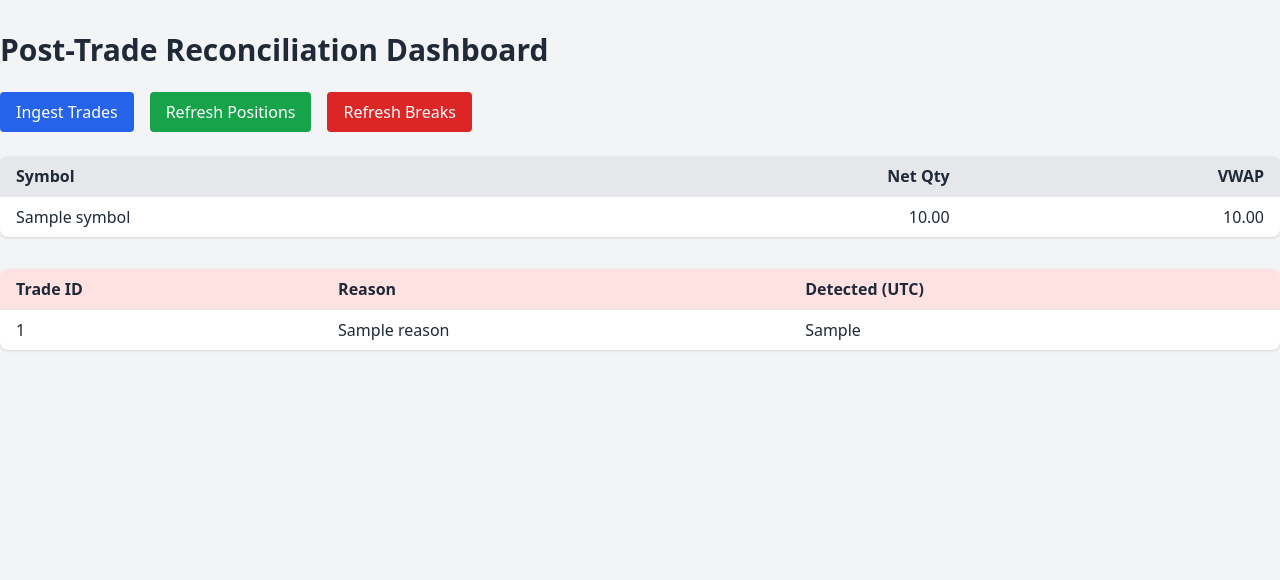
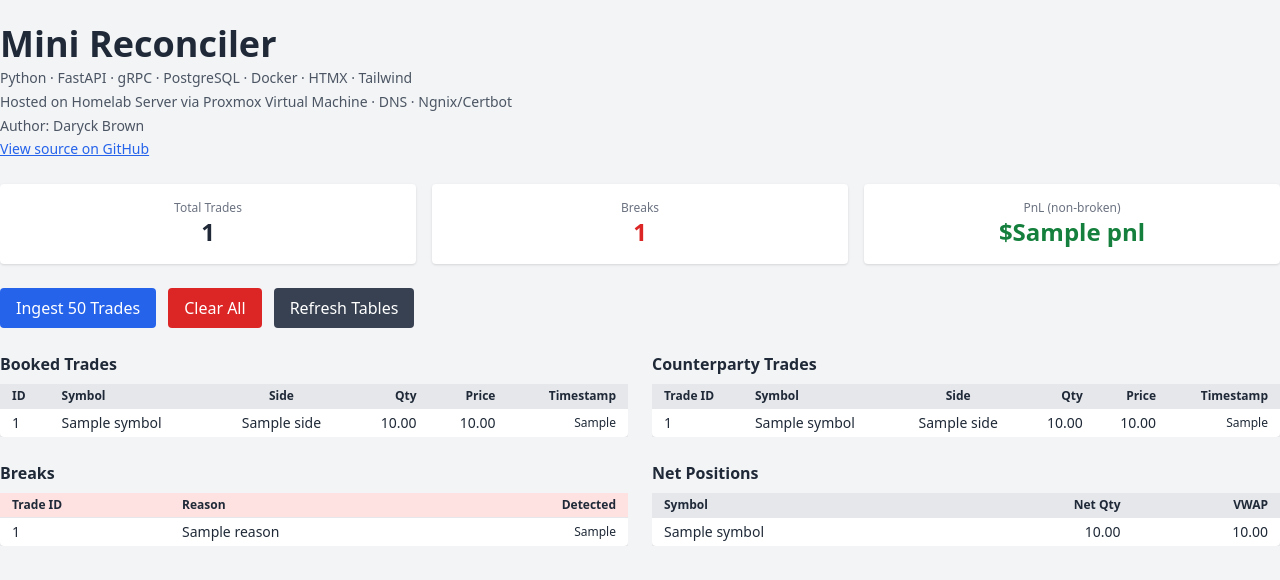
Before and after one commit to NymbusNode/mini-reconciler, a FastAPI app: template dashboard/templates/index.html in a window 1280 px wide. Shown: the top 580 px of the page. Run offline with FastAPI, Linux system fonts and the light colour scheme; the template is opened without the code that fills it: most values are stand-ins (such as "Sample title", 1, 10 or a date in 2020); some libraries are stand-ins or nearby versions.

Commit message:
[feat|bug fix]: add CounterpartyTrade model and integrate into gRPC service; enhance dashboard with counterparty trades display

```diff
--- a/dashboard/main.py
+++ b/dashboard/main.py
@@ -2,32 +2,72 @@ from fastapi import FastAPI, Request
 from fastapi.responses import HTMLResponse, RedirectResponse
 from fastapi.staticfiles import StaticFiles
 from fastapi.templating import Jinja2Templates
-import asyncio
-from app.service import client as grpc_client  # reusing gRPC client
+from sqlalchemy import select
+
+from app.db import async_session
+from app import models
+from app.service import client as grpc_client  # reuse the gRPC helper – avoids proto import issues
 
 app = FastAPI()
 app.mount("/static", StaticFiles(directory="dashboard/static"), name="static")
 templates = Jinja2Templates(directory="dashboard/templates")
 
+# ------------------ helper ------------------
+async def _stats():
+    async with async_session() as s:
+        trades = (await s.execute(select(models.Trade))).scalars().all()
+        breaks = (await s.execute(select(models.Break))).scalars().all()
+        pnl = sum(float(t.qty) * float(t.price) for t in trades if t.trade_id not in {b.trade_id for b in breaks})
+        return len(trades), len(breaks), round(pnl, 2)
+
+# ------------------ main dashboard ------------------
 @app.get("/", response_class=HTMLResponse)
 async def dashboard(request: Request):
-    positions = await grpc_client.get_positions()
-    breaks = await grpc_client.get_breaks()
-    return templates.TemplateResponse("index.html", {"request": request, "positions": positions, "breaks": breaks})
+    async with async_session() as s:
+        ctx = {
+            "request": request,
+            "trades": (await s.execute(select(models.Trade).order_by(models.Trade.trade_ts.desc()))).scalars().all(),
+            "counterparty": (await s.execute(select(models.CounterpartyTrade).order_by(models.CounterpartyTrade.trade_ts.desc()))).scalars().all(),
+            "breaks": (await s.execute(select(models.Break))).scalars().all(),
+            "positions": (await s.execute(select(models.Position))).scalars().all(),
+        }
+    ctx["total_trades"], ctx["total_breaks"], ctx["pnl"] = await _stats()
+    return templates.TemplateResponse("index.html", ctx)
 
+# ------------------ ingest 50 trades ------------------
 @app.post("/ingest")
 async def ingest():
     from app.utils.generator import random_trade
+
     trades = [random_trade() for _ in range(50)]
+    # call the same async helper used by the CLI – proto already compiled in that package
     await grpc_client.ingest_trades(trades)
-    return RedirectResponse(url="/", status_code=303)
+    return RedirectResponse("/", status_code=303)
 
-@app.get("/positions", response_class=HTMLResponse)
-async def refresh_positions(request: Request):
-    positions = await grpc_client.get_positions()
-    return templates.TemplateResponse("_positions.html", {"request": request, "positions": positions})
+# ------------------ clear all tables ------------------
+@app.post("/clear")
+async def clear():
+    async with async_session() as s:
+        for tbl in [models.Break, models.Position, models.CounterpartyTrade, models.Trade]:
+            await s.execute(tbl.__table__.delete())
+        await s.commit()
+    return RedirectResponse("/", status_code=303)
 
-@app.get("/breaks", response_class=HTMLResponse)
-async def refresh_breaks(request: Request):
-    breaks = await grpc_client.get_breaks()
-    return templates.TemplateResponse("_breaks.html", {"request": request, "breaks": breaks})
+# ------------------ HTMX partials ------------------
+@app.get("/partial/{name}", response_class=HTMLResponse)
+async def partial(request: Request, name: str):
+    async with async_session() as s:
+        ctx = {"request": request}
+        if name == "trades":
+            ctx["trades"] = (await s.execute(select(models.Trade).order_by(models.Trade.trade_ts.desc()))).scalars().all()
+            return templates.TemplateResponse("_trades.html", ctx)
+        if name == "counterparty":
+            ctx["counterparty"] = (await s.execute(select(models.CounterpartyTrade).order_by(models.CounterpartyTrade.trade_ts.desc()))).scalars().all()
+            return templates.TemplateResponse("_counterparty.html", ctx)
+        if name == "breaks":
+            ctx["breaks"] = (await s.execute(select(models.Break))).scalars().all()
+            return templates.TemplateResponse("_breaks.html", ctx)
+        if name == "positions":
+            ctx["positions"] = (await s.execute(select(models.Position))).scalars().all()
+            return templates.TemplateResponse("_positions.html", ctx)
+    return HTMLResponse("Not found", status_code=404)
--- a/dashboard/templates/_breaks.html
+++ b/dashboard/templates/_breaks.html
@@ -1,22 +1,20 @@
-<table class="w-full bg-white shadow rounded-lg overflow-hidden">
-  <thead class="bg-red-100">
+<table class="w-full text-sm bg-white shadow rounded">
+  <thead class="bg-red-100 text-xs">
     <tr>
-      <th class="text-left px-4 py-2">Trade ID</th>
-      <th class="text-left px-4 py-2">Reason</th>
-      <th class="text-left px-4 py-2">Detected (UTC)</th>
+      <th class="px-3 py-1 text-left">Trade ID</th>
+      <th class="px-3 py-1 text-left">Reason</th>
+      <th class="px-3 py-1 text-right">Detected</th>
     </tr>
   </thead>
   <tbody>
     {% for b in breaks %}
     <tr class="border-t">
-      <td class="px-4 py-2">{{ b.trade_id }}</td>
-      <td class="px-4 py-2">{{ b.reason }}</td>
-      <td class="px-4 py-2">{{ b.detected_ts }}</td>
+      <td class="px-3 py-1">{{ b.trade_id }}</td>
+      <td class="px-3 py-1">{{ b.reason }}</td>
+      <td class="px-3 py-1 text-right text-xs">{{ b.detected_ts }}</td>
     </tr>
     {% else %}
-    <tr>
-      <td colspan="3" class="text-center py-4 text-gray-500">No breaks detected.</td>
-    </tr>
+    <tr><td colspan="3" class="text-center py-4 text-gray-400">No breaks</td></tr>
     {% endfor %}
   </tbody>
 </table>
--- /dev/null
+++ b/dashboard/templates/_counterparty.html
@@ -0,0 +1,26 @@
+<table class="w-full text-sm bg-white shadow rounded">
+  <thead class="bg-gray-200 text-xs">
+    <tr>
+      <th class="px-3 py-1 text-left">Trade ID</th>
+      <th class="px-3 py-1 text-left">Symbol</th>
+      <th class="px-3 py-1 text-center">Side</th>
+      <th class="px-3 py-1 text-right">Qty</th>
+      <th class="px-3 py-1 text-right">Price</th>
+      <th class="px-3 py-1 text-right">Timestamp</th>
+    </tr>
+  </thead>
+  <tbody>
+    {% for c in counterparty %}
+    <tr class="border-t">
+      <td class="px-3 py-1">{{ c.trade_id }}</td>
+      <td class="px-3 py-1">{{ c.symbol }}</td>
+      <td class="px-3 py-1 text-center">{{ c.side }}</td>
+      <td class="px-3 py-1 text-right">{{ '%.2f' % c.qty }}</td>
+      <td class="px-3 py-1 text-right">{{ '%.2f' % c.price }}</td>
+      <td class="px-3 py-1 text-right text-xs">{{ c.trade_ts }}</td>
+    </tr>
+    {% else %}
+    <tr><td colspan="6" class="text-center py-4 text-gray-400">No counter‑party trades</td></tr>
+    {% endfor %}
+  </tbody>
+</table>
--- a/dashboard/templates/_positions.html
+++ b/dashboard/templates/_positions.html
@@ -1,22 +1,20 @@
-<table class="w-full bg-white shadow rounded-lg overflow-hidden">
-  <thead class="bg-gray-200">
+<table class="w-full text-sm bg-white shadow rounded">
+  <thead class="bg-gray-200 text-xs">
     <tr>
-      <th class="text-left px-4 py-2">Symbol</th>
-      <th class="text-right px-4 py-2">Net Qty</th>
-      <th class="text-right px-4 py-2">VWAP</th>
+      <th class="px-3 py-1 text-left">Symbol</th>
+      <th class="px-3 py-1 text-right">Net Qty</th>
+      <th class="px-3 py-1 text-right">VWAP</th>
     </tr>
   </thead>
   <tbody>
     {% for p in positions %}
     <tr class="border-t">
-      <td class="px-4 py-2">{{ p.symbol }}</td>
-      <td class="px-4 py-2 text-right">{{ '%.2f' % p.net_qty }}</td>
-      <td class="px-4 py-2 text-right">{{ '%.2f' % p.vwap }}</td>
+      <td class="px-3 py-1">{{ p.symbol }}</td>
+      <td class="px-3 py-1 text-right">{{ '%.2f' % p.net_qty }}</td>
+      <td class="px-3 py-1 text-right">{{ '%.2f' % p.vwap }}</td>
     </tr>
     {% else %}
-    <tr>
-      <td colspan="3" class="text-center py-4 text-gray-500">No positions available.</td>
-    </tr>
+    <tr><td colspan="3" class="text-center py-4 text-gray-400">No positions</td></tr>
     {% endfor %}
   </tbody>
 </table>
--- /dev/null
+++ b/dashboard/templates/_trades.html
@@ -0,0 +1,26 @@
+<table class="w-full text-sm bg-white shadow rounded">
+  <thead class="bg-gray-200 text-xs">
+    <tr>
+      <th class="px-3 py-1 text-left">ID</th>
+      <th class="px-3 py-1 text-left">Symbol</th>
+      <th class="px-3 py-1 text-center">Side</th>
+      <th class="px-3 py-1 text-right">Qty</th>
+      <th class="px-3 py-1 text-right">Price</th>
+      <th class="px-3 py-1 text-right">Timestamp</th>
+    </tr>
+  </thead>
+  <tbody>
+    {% for t in trades %}
+    <tr class="border-t">
+      <td class="px-3 py-1">{{ t.trade_id }}</td>
+      <td class="px-3 py-1">{{ t.symbol }}</td>
+      <td class="px-3 py-1 text-center">{{ t.side }}</td>
+      <td class="px-3 py-1 text-right">{{ '%.2f' % t.qty }}</td>
+      <td class="px-3 py-1 text-right">{{ '%.2f' % t.price }}</td>
+      <td class="px-3 py-1 text-right text-xs">{{ t.trade_ts }}</td>
+    </tr>
+    {% else %}
+    <tr><td colspan="6" class="text-center py-4 text-gray-400">No trades</td></tr>
+    {% endfor %}
+  </tbody>
+</table>
--- a/dashboard/templates/index.html
+++ b/dashboard/templates/index.html
@@ -3,28 +3,72 @@
 <head>
   <meta charset="UTF-8" />
   <meta name="viewport" content="width=device-width, initial-scale=1.0" />
-  <title>Reconciler Dashboard</title>
+  <title>Mini Reconciler Dashboard</title>
   <script src="https://unpkg.com/htmx.org@1.9.2"></script>
   <script src="https://cdn.tailwindcss.com"></script>
 </head>
 <body class="bg-gray-100 text-gray-800">
-  <div class="container mx-auto py-8">
-    <h1 class="text-3xl font-bold mb-6">Post-Trade Reconciliation Dashboard</h1>
-
-    <div class="flex gap-4 mb-6">
-      <form hx-post="/ingest" hx-target="body" hx-swap="outerHTML">
-        <button class="px-4 py-2 bg-blue-600 text-white rounded">Ingest Trades</button>
-      </form>
-      <button hx-get="/positions" hx-target="#positions-table" class="px-4 py-2 bg-green-600 text-white rounded">Refresh Positions</button>
-      <button hx-get="/breaks" hx-target="#breaks-table" class="px-4 py-2 bg-red-600 text-white rounded">Refresh Breaks</button>
+  <div class="container mx-auto py-6 space-y-6">
+    <!-- Header -->
+    <div class="mb-4">
+      <h1 class="text-4xl font-bold">Mini Reconciler</h1>
+      <p class="text-sm text-gray-600 mt-1">Python  · FastAPI · gRPC · PostgreSQL · Docker · HTMX · Tailwind</p>
+      <p class="text-sm text-gray-600 mt-1">Hosted on Homelab Server via Proxmox Virtual Machine  · DNS · Ngnix/Certbot</p>
+      <p class="text-sm text-gray-600 mt-1">Author: Daryck Brown</p>
+      <a href="https://github.com/NymbusNode/mini-reconciler" class="text-blue-600 underline text-sm">View source on GitHub</a>
     </div>
 
-    <div id="positions-table">
-      {% include "_positions.html" %}
+    <!-- Summary Bar -->
+    <div class="grid grid-cols-3 gap-4 text-center">
+      <div class="bg-white shadow rounded p-4">
+        <p class="text-gray-500 text-xs">Total Trades</p>
+        <p class="text-2xl font-bold">{{ total_trades }}</p>
+      </div>
+      <div class="bg-white shadow rounded p-4">
+        <p class="text-gray-500 text-xs">Breaks</p>
+        <p class="text-2xl font-bold text-red-600">{{ total_breaks }}</p>
+      </div>
+      <div class="bg-white shadow rounded p-4">
+        <p class="text-gray-500 text-xs">PnL (non‑broken)</p>
+        <p class="text-2xl font-bold text-green-700">${{ pnl }}</p>
+      </div>
     </div>
 
-    <div id="breaks-table" class="mt-8">
-      {% include "_breaks.html" %}
+    <!-- Control Buttons -->
+    <div class="flex gap-3">
+      <form hx-post="/ingest" hx-target="body" hx-swap="outerHTML">
+        <button class="px-4 py-2 bg-blue-600 text-white rounded">Ingest 50 Trades</button>
+      </form>
+      <button hx-post="/clear" hx-target="body" hx-swap="outerHTML" class="px-4 py-2 bg-red-600 text-white rounded">Clear All</button>
+      <button hx-get="/partial/trades" hx-target="#trades-wrapper" class="px-4 py-2 bg-gray-700 text-white rounded">Refresh Tables</button>
+    </div>
+
+    <!-- Tables -->
+    <div class="grid grid-cols-2 gap-6">
+      <div>
+        <h2 class="font-semibold mb-2">Booked Trades</h2>
+        <div id="trades-wrapper" class="max-h-[400px] overflow-y-auto">
+          {% include "_trades.html" %}
+        </div>
+      </div>
+      <div>
+        <h2 class="font-semibold mb-2">Counterparty Trades</h2>
+        <div id="counterparty-wrapper" class="max-h-[400px] overflow-y-auto">
+          {% include "_counterparty.html" %}
+        </div>
+      </div>
+      <div>
+        <h2 class="font-semibold mb-2">Breaks</h2>
+        <div id="breaks-wrapper" class="max-h-[400px] overflow-y-auto">
+          {% include "_breaks.html" %}
+        </div>
+      </div>
+      <div>
+        <h2 class="font-semibold mb-2">Net Positions</h2>
+        <div id="positions-wrapper" class="max-h-[400px] overflow-y-auto">
+          {% include "_positions.html" %}
+        </div>
+      </div>
     </div>
   </div>
 </body>
--- a/docker-compose.yml
+++ b/docker-compose.yml
@@ -33,6 +33,8 @@ services:
   dashboard:
     build:
       context: .
+    environment:
+      - GRPC_SERVER=app:50051
     command: uvicorn dashboard.main:app --host 0.0.0.0 --port 8000 --reload
     volumes:
       - .:/code
```
Also changed, not shown: app/models.py (+11 -0 lines), app/service/client.py (+6 -5 lines), app/service/server.py (+113 -125 lines), app/utils/generator.py (+26 -19 lines), schema.sql (+11 -0 lines).
